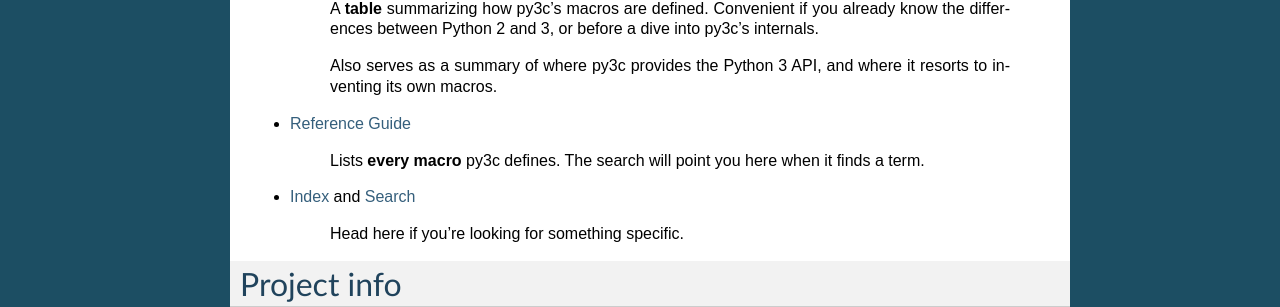
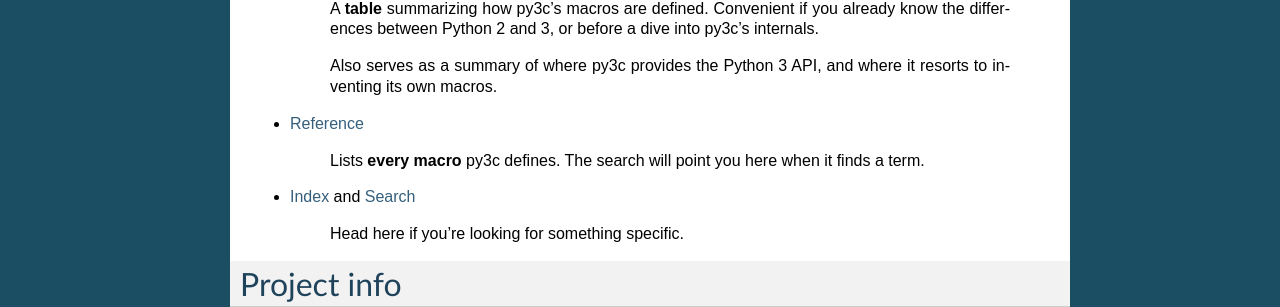
Before and after one commit to encukou/py3c, a Sphinx documentation site: the page built from doc/source/index.rst, in a window 1280 px wide. Shown: the part 471-778 px from the top of the page. Built offline with Sphinx 7.4.7, drawn with Linux system fonts in a browser that asks for light colours.

Commit message:
Doc: better section name

```diff
--- a/doc/source/index.rst
+++ b/doc/source/index.rst
@@ -38,7 +38,7 @@ Pick the docs you wish to read:
     Also serves as a summary of where py3c provides the
     Python 3 API, and where it resorts to inventing its own macros.
 
-* :doc:`Reference Guide <reference>`
+* :doc:`Reference <reference>`
 
     Lists **every macro** py3c defines.
     The search will point you here when it finds a term.
```
